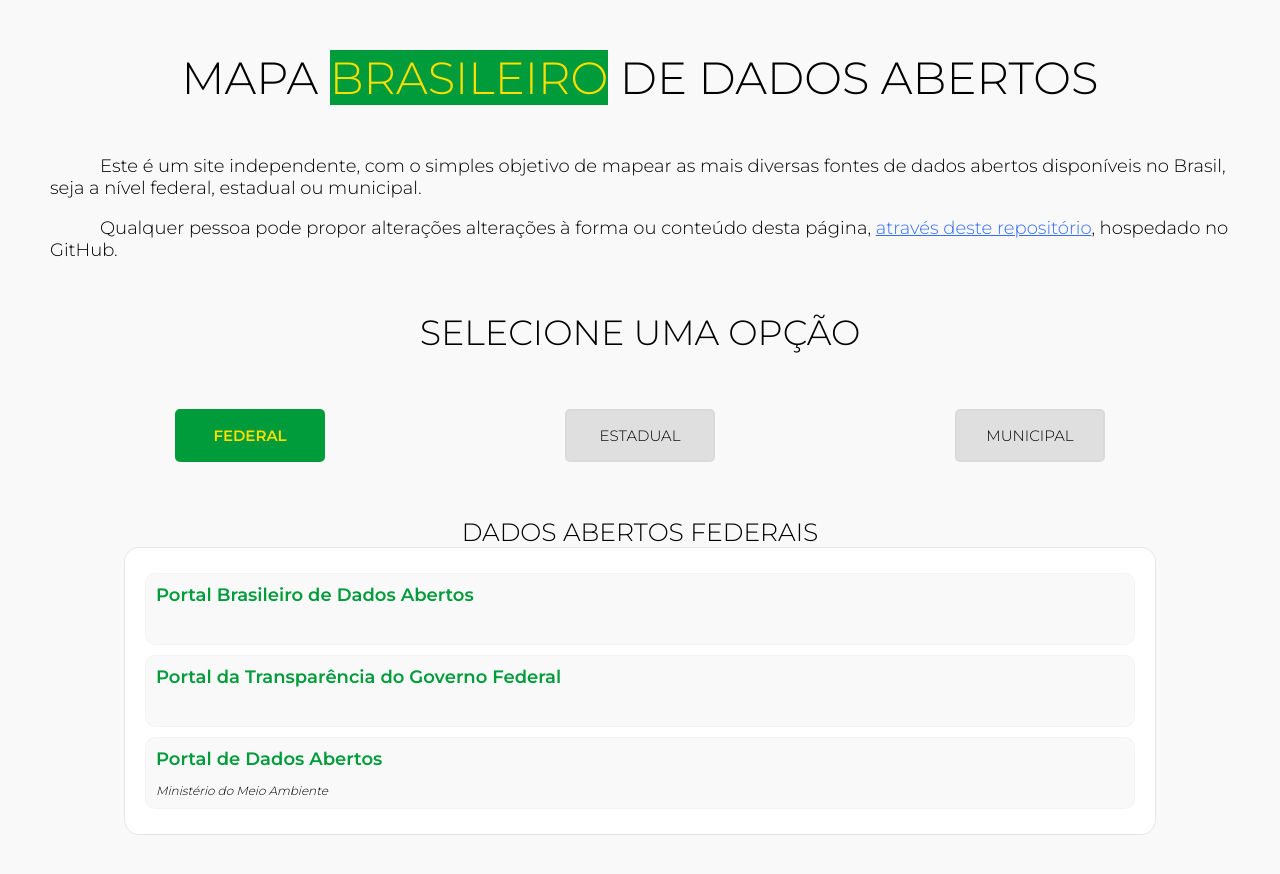
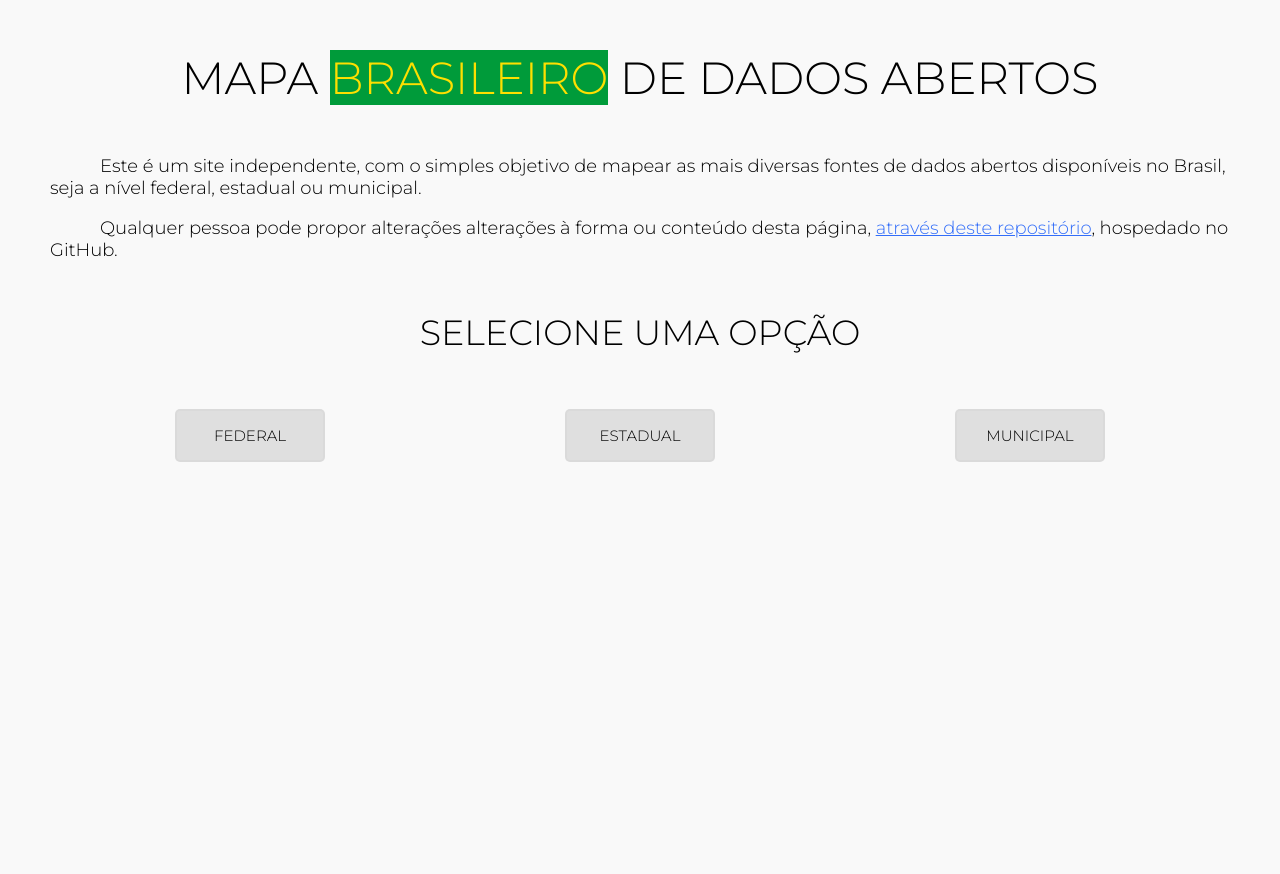
Before and after one commit to renato-bohler/mapa-dados-abertos, a React (Create React App) app: page / in a window 1280 px wide. Shown: the top 874 px of the page. After the commit the page ends 800 px from the top, so only its background shows below. Built offline with nearby package versions, Linux system fonts and the light colour scheme.

Commit message:
Implementa transição do mapa para a lista de fontes

```diff
--- a/src/App.jsx
+++ b/src/App.jsx
@@ -4,8 +4,13 @@ import theme from './theme';
 import { Body, Content, Title, Subtitle, TextHighlight, Paragraph, Link, Button, ButtonContainer, DataList, StateSelect } from './components';
 
 const App = () => {
-  const [selectedButton, setSelectedButton] = useState('federal');
-  const [selectedRegion] = useState('');
+  const [selectedButton, setSelectedButton] = useState('');
+  const [selectedRegion, setSelectedRegion] = useState('');
+
+  const handleClickButton = selected => {
+    setSelectedButton(selected);
+    setSelectedRegion('');
+  };
 
   return (
     <ThemeProvider theme={theme}>
@@ -27,18 +32,18 @@ const App = () => {
           </Paragraph>
           <Subtitle>Selecione uma opção</Subtitle>
           <ButtonContainer>
-            <Button onClick={() => setSelectedButton('federal')} selected={selectedButton === 'federal'}>
+            <Button onClick={() => handleClickButton('federal')} selected={selectedButton === 'federal'}>
               Federal
             </Button>
-            <Button onClick={() => setSelectedButton('estadual')} selected={selectedButton === 'estadual'}>
+            <Button onClick={() => handleClickButton('estadual')} selected={selectedButton === 'estadual'}>
               Estadual
             </Button>
-            <Button onClick={() => setSelectedButton('municipal')} selected={selectedButton === 'municipal'}>
+            <Button onClick={() => handleClickButton('municipal')} selected={selectedButton === 'municipal'}>
               Municipal
             </Button>
           </ButtonContainer>
           <DataList selectedButton={selectedButton} selectedRegion={selectedRegion} />
-          <StateSelect selectedButton={selectedButton} selectedRegion={selectedRegion} callback={console.log} />
+          <StateSelect selectedButton={selectedButton} selectedRegion={selectedRegion} callback={setSelectedRegion} />
         </Content>
       </Body>
     </ThemeProvider>
--- a/src/components/DataList.jsx
+++ b/src/components/DataList.jsx
@@ -9,6 +9,7 @@ const getTitle = (selectedButton, selectedRegion = '') => {
     return 'Dados abertos federais';
   }
 
+  // TODO: get state name with its ID
   return `Dados abertos de ${selectedRegion}`;
 };
 
@@ -17,6 +18,7 @@ const getData = selectedButton => {
     return federal;
   }
 
+  // TODO: getData for states
   return [];
 };
 
@@ -99,8 +101,8 @@ const List = ({ title, data = [] }) => (
 );
 
 const DataList = ({ selectedButton, selectedRegion = '' }) => {
-  if (selectedButton === 'federal') {
-    return <List title={getTitle(selectedButton)} data={getData(selectedButton, selectedRegion)} />;
+  if (selectedButton === 'federal' || (selectedButton === 'estadual' && selectedRegion)) {
+    return <List title={getTitle(selectedButton, selectedRegion)} data={getData(selectedButton, selectedRegion)} />;
   }
 
   return null;
```
